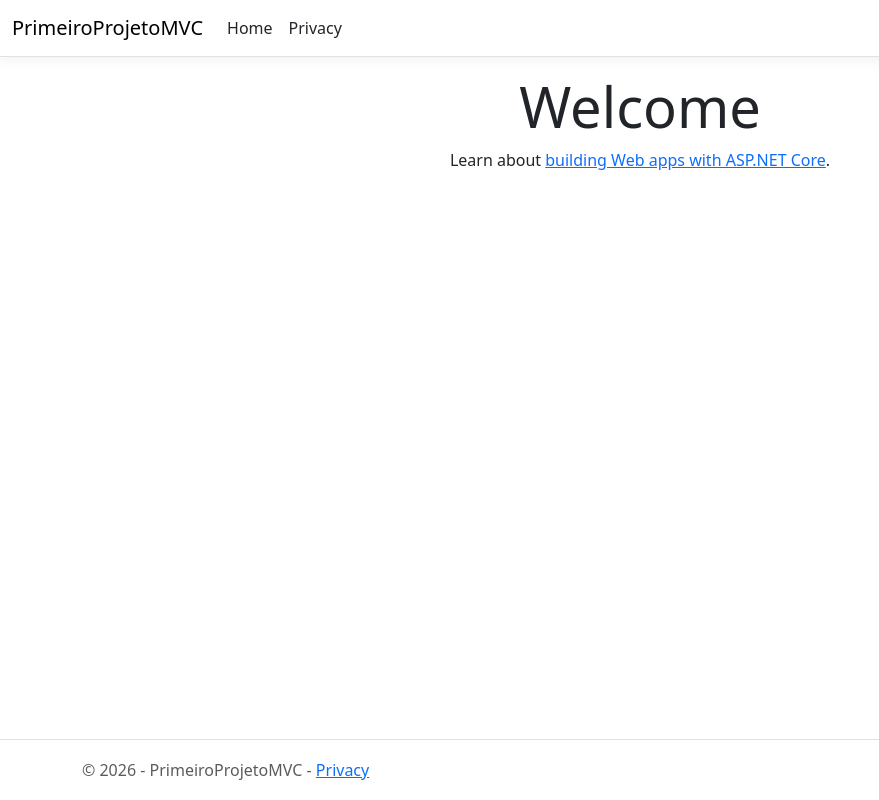
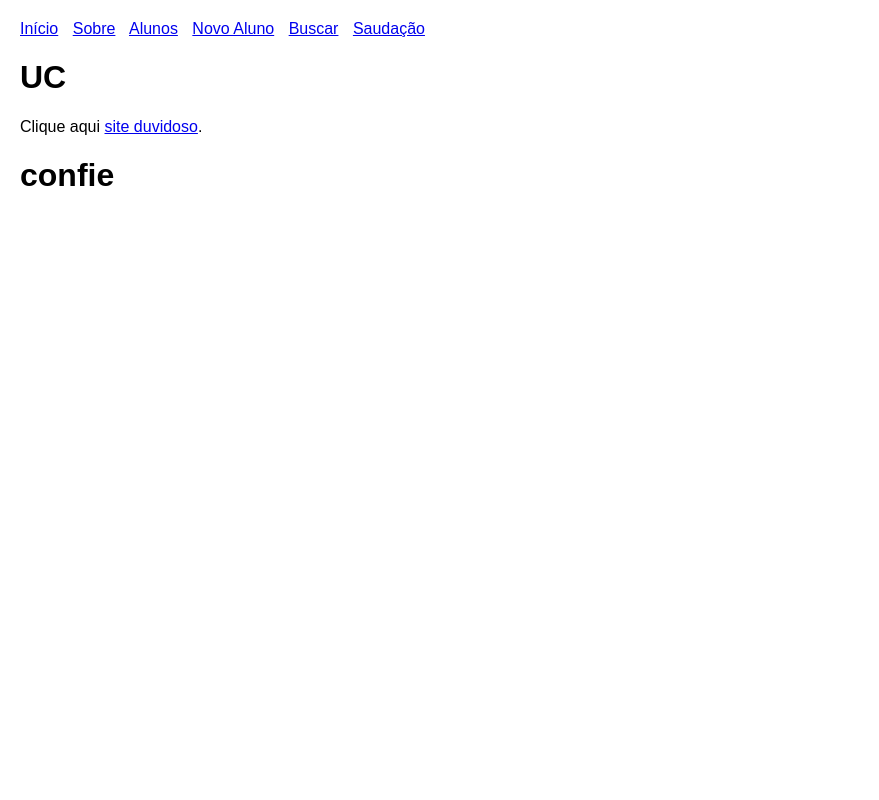
Before and after one commit to LaisSevilhano90/PrimeiroProjetoMVC, an ASP.NET Core app: page / in a window 1280 px wide. Shown: the whole page, without its empty margins (0-879 px from the left). Run offline with ASP.NET Core 8, Linux system fonts and the light colour scheme; style sheets or scripts are compiled from the project's sources.

Commit message:
inicio do projeto mvc

```diff
--- a/Views/Home/Index.cshtml
+++ b/Views/Home/Index.cshtml
@@ -3,6 +3,7 @@
 }
 
 <div class="text-center">
-    <h1 class="display-4">Welcome</h1>
-    <p>Learn about <a href="https://learn.microsoft.com/aspnet/core">building Web apps with ASP.NET Core</a>.</p>
+    <h1 class="display-4">UC</h1>
+    <p>Clique aqui <a href="https://learn.microsoft.com/aspnet/core">site duvidoso</a>.</p>
+    <h1>confie</h1>
 </div>
--- a/Views/Home/Privacy.cshtml
+++ /dev/null
@@ -1,6 +0,0 @@
-@{
-    ViewData["Title"] = "Privacy Policy";
-}
-<h1>@ViewData["Title"]</h1>
-
-<p>Use this page to detail your site's privacy policy.</p>
--- a/Views/Shared/_Layout.cshtml
+++ b/Views/Shared/_Layout.cshtml
@@ -5,46 +5,20 @@
     <meta name="viewport" content="width=device-width, initial-scale=1.0" />
     <title>@ViewData["Title"] - PrimeiroProjetoMVC</title>
     <script type="importmap"></script>
-    <link rel="stylesheet" href="~/lib/bootstrap/dist/css/bootstrap.min.css" />
     <link rel="stylesheet" href="~/css/site.css" asp-append-version="true" />
     <link rel="stylesheet" href="~/PrimeiroProjetoMVC.styles.css" asp-append-version="true" />
 </head>
 <body>
-    <header>
-        <nav class="navbar navbar-expand-sm navbar-toggleable-sm navbar-light bg-white border-bottom box-shadow mb-3">
-            <div class="container-fluid">
-                <a class="navbar-brand" asp-area="" asp-controller="Home" asp-action="Index">PrimeiroProjetoMVC</a>
-                <button class="navbar-toggler" type="button" data-bs-toggle="collapse" data-bs-target=".navbar-collapse" aria-controls="navbarSupportedContent"
-                        aria-expanded="false" aria-label="Toggle navigation">
-                    <span class="navbar-toggler-icon"></span>
-                </button>
-                <div class="navbar-collapse collapse d-sm-inline-flex justify-content-between">
-                    <ul class="navbar-nav flex-grow-1">
-                        <li class="nav-item">
-                            <a class="nav-link text-dark" asp-area="" asp-controller="Home" asp-action="Index">Home</a>
-                        </li>
-                        <li class="nav-item">
-                            <a class="nav-link text-dark" asp-area="" asp-controller="Home" asp-action="Privacy">Privacy</a>
-                        </li>
-                    </ul>
-                </div>
-            </div>
-        </nav>
-    </header>
-    <div class="container">
-        <main role="main" class="pb-3">
-            @RenderBody()
-        </main>
-    </div>
+    <nav>
+        <a asp-controller="Home" asp-action="Index">Início</a>
+        <a asp-controller="Home" asp-action="Sobre">Sobre</a>
+        <a asp-controller="Alunos" asp-action="Index">Alunos</a>
+        <a asp-controller="Alunos" asp-action="Criar">Novo Aluno</a>
+        <a asp-controller="Alunos" asp-action="Buscar">Buscar</a>
+        <a asp-controller="Home" asp-action="Saudacao">Saudação</a>
+    </nav>
+    @RenderBody()
 
-    <footer class="border-top footer text-muted">
-        <div class="container">
-            &copy; 2026 - PrimeiroProjetoMVC - <a asp-area="" asp-controller="Home" asp-action="Privacy">Privacy</a>
-        </div>
-    </footer>
-    <script src="~/lib/jquery/dist/jquery.min.js"></script>
-    <script src="~/lib/bootstrap/dist/js/bootstrap.bundle.min.js"></script>
-    <script src="~/js/site.js" asp-append-version="true"></script>
     @await RenderSectionAsync("Scripts", required: false)
 </body>
 </html>
--- a/Views/Shared/_Layout.cshtml.css
+++ /dev/null
@@ -1,48 +0,0 @@
-/* Please see documentation at https://learn.microsoft.com/aspnet/core/client-side/bundling-and-minification
-for details on configuring this project to bundle and minify static web assets. */
-
-a.navbar-brand {
-  white-space: normal;
-  text-align: center;
-  word-break: break-all;
-}
-
-a {
-  color: #0077cc;
-}
-
-.btn-primary {
-  color: #fff;
-  background-color: #1b6ec2;
-  border-color: #1861ac;
-}
-
-.nav-pills .nav-link.active, .nav-pills .show > .nav-link {
-  color: #fff;
-  background-color: #1b6ec2;
-  border-color: #1861ac;
-}
-
-.border-top {
-  border-top: 1px solid #e5e5e5;
-}
-.border-bottom {
-  border-bottom: 1px solid #e5e5e5;
-}
-
-.box-shadow {
-  box-shadow: 0 .25rem .75rem rgba(0, 0, 0, .05);
-}
-
-button.accept-policy {
-  font-size: 1rem;
-  line-height: inherit;
-}
-
-.footer {
-  position: absolute;
-  bottom: 0;
-  width: 100%;
-  white-space: nowrap;
-  line-height: 60px;
-}
--- a/wwwroot/css/site.css
+++ b/wwwroot/css/site.css
@@ -1,31 +1,24 @@
-html {
-  font-size: 14px;
+body{
+  font-family: sans-serif;
+  margin: 20px;
 }
 
-@media (min-width: 768px) {
-  html {
-    font-size: 16px;
-  }
+nav a{
+  margin-right: 10px;
 }
 
-.btn:focus, .btn:active:focus, .btn-link.nav-link:focus, .form-control:focus, .form-check-input:focus {
-  box-shadow: 0 0 0 0.1rem white, 0 0 0 0.25rem #258cfb;
+table{
+  border-collapse: collapse;
+  margin-top: 10px;
 }
 
-html {
-  position: relative;
-  min-height: 100%;
+th,td{
+  border: 1px solid #ccc;
+  padding: 6px 12px;
+  text-align: left;
 }
 
-body {
-  margin-bottom: 60px;
+.erro{
+  color:red;
+  font-size: 0.9em;
 }
-
-.form-floating > .form-control-plaintext::placeholder, .form-floating > .form-control::placeholder {
-  color: var(--bs-secondary-color);
-  text-align: end;
-}
-
-.form-floating > .form-control-plaintext:focus::placeholder, .form-floating > .form-control:focus::placeholder {
-  text-align: start;
-}
```
